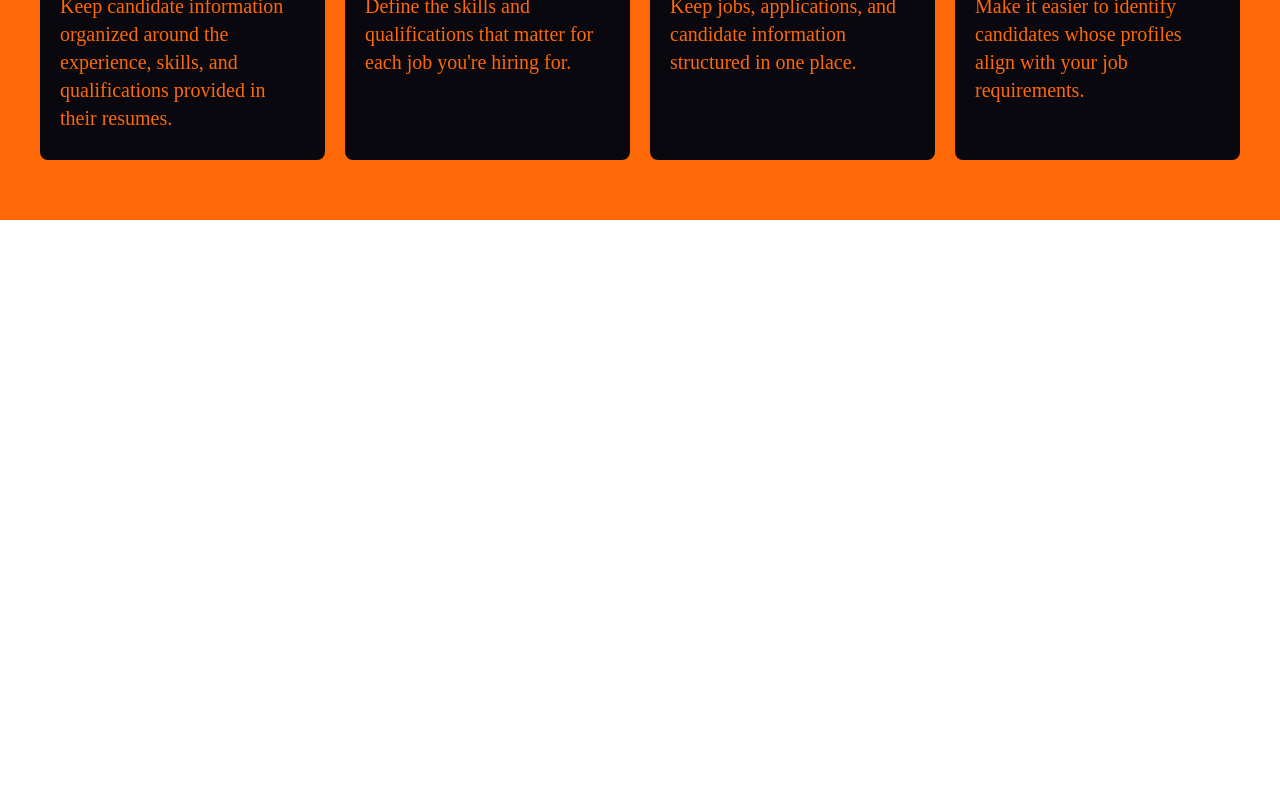
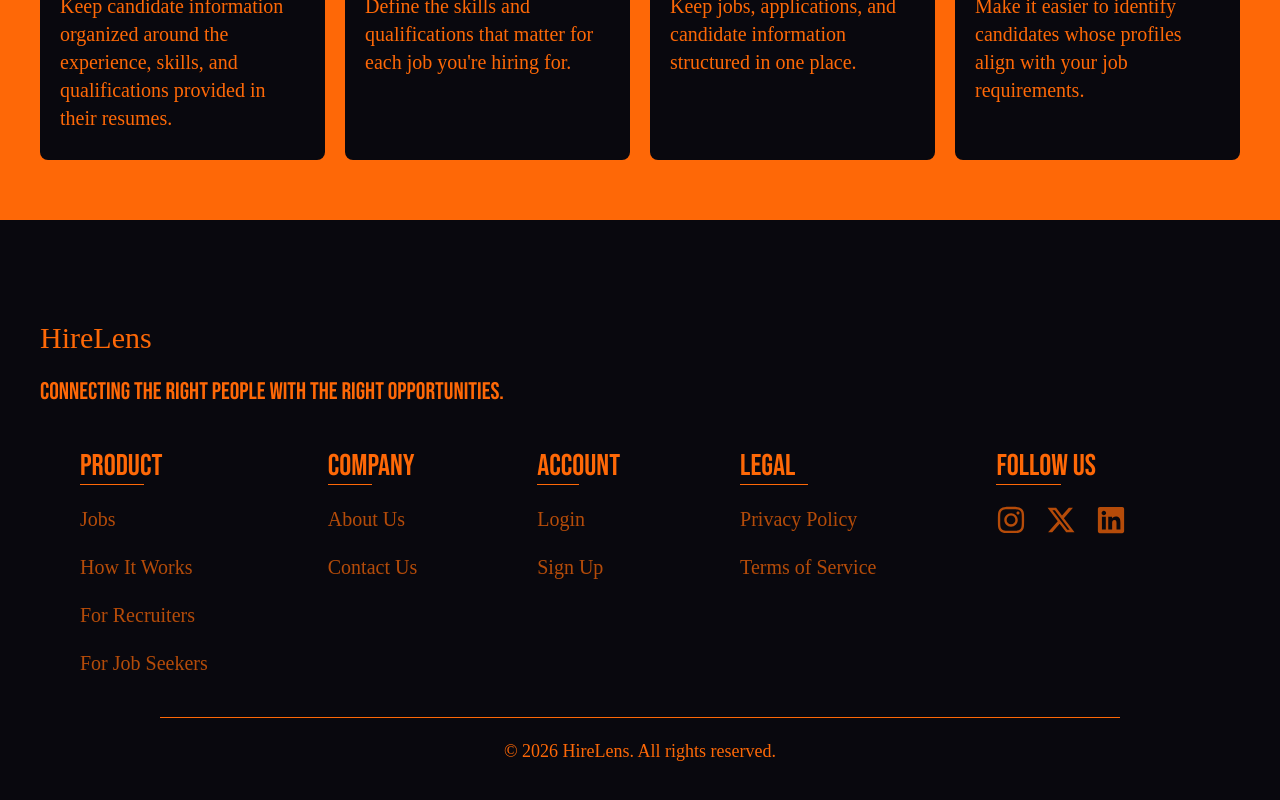
Before and after one commit to chinmay21/hiring-platform, a React (Vite) app in the folder client/: page / in a window 1280 px wide. Shown: the part 3220-4020 px from the top of the page. Before the commit the page ends 3440 px from the top, so only its background shows below. Built offline with nearby package versions, Linux system fonts and the light colour scheme; a web font is replaced by a local one.

Commit message:
Add footer section

```diff
--- a/client/index.html
+++ b/client/index.html
@@ -1,5 +1,5 @@
 <!doctype html>
-<html lang="en">
+<html lang="en" class="scroll-smooth">
   <head>
     <meta charset="UTF-8" />
     <link rel="icon" type="image/svg+xml" href="/favicon.svg" />
--- /dev/null
+++ b/client/src/components/Footer.jsx
@@ -0,0 +1,125 @@
+import React from 'react'
+import { FaInstagram } from "react-icons/fa";
+import { FaXTwitter } from "react-icons/fa6";
+import { FaLinkedin } from "react-icons/fa";
+
+
+const Footer = () => {
+  return (
+    <div className='bg-[#09080E] text-[#FE6807] py-15'>
+        {/* Container Div */}
+        <div className='py-10 px-10 space-y-5'>
+            <p className='font-rose text-3xl'>HireLens</p>
+            <p className='font-bebas text-2xl'>Connecting the right people with the right opportunities.</p>
+        </div>
+        <div className='flex gap-x-30 px-20'>
+            <div className='flex flex-col gap-5'>
+                <div className='text-3xl font-bebas'>
+                    Product
+                    <div className='h-[0.9px] w-[50%] bg-[#FE6807]'></div>
+                </div>
+                <a
+                    className='text-xl font-rose cursor-pointer hover:translate-x-5 hover:scale-120 transition-all opacity-70
+                    hover:opacity-100'
+                >
+                    Jobs
+                </a>
+                <a
+                    href='#how-it-works'
+                    className='text-xl font-rose cursor-pointer hover:translate-x-5 hover:scale-120 transition-all opacity-70
+                    hover:opacity-100'
+                >
+                    How It Works
+                </a>
+                <a
+                    className='text-xl font-rose cursor-pointer hover:translate-x-5 hover:scale-120 transition-all opacity-70
+                    hover:opacity-100'
+                >
+                    For Recruiters
+                </a>
+                <a
+                    className='text-xl font-rose cursor-pointer hover:translate-x-5 hover:scale-120 transition-all opacity-70
+                    hover:opacity-100'
+                >
+                    For Job Seekers
+                </a>
+            </div>
+            <div className='flex flex-col gap-5'>
+                <div className='text-3xl font-bebas'>
+                    Company
+                    <div className='h-[0.9px] w-[50%] bg-[#FE6807]'></div>
+                </div>
+                <a
+                    className='text-xl font-rose cursor-pointer hover:translate-x-5 hover:scale-120 transition-all opacity-70
+                    hover:opacity-100'
+                >
+                    About Us
+                </a>
+                <a
+                    className='text-xl font-rose cursor-pointer hover:translate-x-5 hover:scale-120 transition-all opacity-70
+                    hover:opacity-100'
+                >
+                    Contact Us
+                </a>
+            </div>
+            <div className='flex flex-col gap-5'>
+                <div className='text-3xl font-bebas'>
+                    Account
+                    <div className='h-[0.9px] w-[50%] bg-[#FE6807]'></div>
+                </div>
+                <a
+                    className='text-xl font-rose cursor-pointer hover:translate-x-5 hover:scale-120 transition-all opacity-70
+                    hover:opacity-100'
+                >
+                    Login
+                </a>
+                <a
+                    className='text-xl font-rose cursor-pointer hover:translate-x-5 hover:scale-120 transition-all opacity-70
+                    hover:opacity-100'
+                >
+                    Sign Up
+                </a>
+            </div>
+            <div className='flex flex-col gap-5'>
+                <div className='text-3xl font-bebas'>
+                    Legal
+                    <div className='h-[0.9px] w-[50%] bg-[#FE6807]'></div>
+                </div>
+                <a
+                    className='text-xl font-rose cursor-pointer hover:translate-x-5 hover:scale-120 transition-all opacity-70
+                    hover:opacity-100'
+                >
+                    Privacy Policy
+                </a>
+                <a
+                    className='text-xl font-rose cursor-pointer hover:translate-x-5 hover:scale-120 transition-all opacity-70
+                    hover:opacity-100'
+                >
+                    Terms of Service
+                </a>
+            </div>
+            <div className='flex flex-col gap-5'>
+                <div className='text-3xl font-bebas'>
+                    Follow Us
+                    <div className='h-[0.9px] w-[50%] bg-[#FE6807]'></div>
+                </div>
+                <div className='flex gap-5'>
+                    <a className='text-3xl cursor-pointer opacity-70 hover:opacity-100'>
+                        <FaInstagram/>
+                    </a>
+                    <a className='text-3xl cursor-pointer opacity-70 hover:opacity-100'>
+                        <FaXTwitter/>
+                    </a>
+                    <a className='text-3xl cursor-pointer opacity-70 hover:opacity-100'>
+                        <FaLinkedin/>
+                    </a>
+                </div>
+            </div>
+        </div>
+        <div className='h-[0.5px] w-[75%] mx-auto mt-10 bg-[#FE6807]'></div>
+        <div className='text-[#FE6807] w-fit mx-auto py-5 font-rose text-lg'>© 2026 HireLens. All rights reserved.</div>
+    </div>
+  )
+}
+
+export default Footer
--- a/client/src/pages/Home.jsx
+++ b/client/src/pages/Home.jsx
@@ -1,5 +1,6 @@
 import React from 'react'
 import Navbar from '../components/Navbar'
+import Footer from '../components/Footer';
 import { FaArrowRight } from "react-icons/fa";
 
 const Home = () => {
@@ -44,7 +45,7 @@ const Home = () => {
           </p>
         </div>
         {/* How It Works Section */}
-        <div className='min-h-150 py-15 bg-[#FE6807] text-[#09080E]'>
+        <div id='how-it-works' className='min-h-150 py-15 bg-[#FE6807] text-[#09080E]'>
           <div>
             <p className='font-rose font-bold text-5xl w-fit mx-auto'>How HireLens Works</p>
             <p className='font-rose font-bold text-3xl mt-15 w-fit mx-auto'>From resume to relevant opportunity, HireLens keeps the process simple.</p>
@@ -122,7 +123,7 @@ const Home = () => {
             >
               <p className='font-bebas text-3xl'>
                 Resume-Based Profiles
-                <div className='bg-[#FE6807] scale-x-0 h-1 w-[75%] group-hover:scale-x-100 origin-left transition-all ease-in duration-150'></div>
+                <span className='bg-[#FE6807] scale-x-0 h-1 w-[75%] block group-hover:scale-x-100 origin-left transition-all ease-in duration-150'></span>
               </p>
               <p className='font-rose text-xl'>Keep candidate information organized around the experience, skills, and qualifications provided in their resumes.</p>
             </div>
@@ -132,7 +133,7 @@ const Home = () => {
             >
               <p className='font-bebas text-3xl'>
                 Requirement-Focused
-                <div className='bg-[#FE6807] scale-x-0 h-1 w-[75%] group-hover:scale-x-100 origin-left transition-all ease-in duration-150'></div>
+                <span className='bg-[#FE6807] scale-x-0 h-1 w-[75%] block group-hover:scale-x-100 origin-left transition-all ease-in duration-150'></span>
               </p>
               <p className='font-rose text-xl'>Define the skills and qualifications that matter for each job you're hiring for.</p>
             </div>
@@ -142,7 +143,7 @@ const Home = () => {
             >
               <p className='font-bebas text-3xl'>
                 Organized Applications
-                <div className='bg-[#FE6807] scale-x-0 h-1 w-[75%] group-hover:scale-x-100 origin-left transition-all ease-in duration-150'></div>
+                <span className='bg-[#FE6807] scale-x-0 h-1 w-[75%] block group-hover:scale-x-100 origin-left transition-all ease-in duration-150'></span>
               </p>
               <p className='font-rose text-xl'>Keep jobs, applications, and candidate information structured in one place.</p>
             </div>
@@ -152,13 +153,14 @@ const Home = () => {
             >
               <p className='font-bebas text-3xl'>
                 Relevant Matches
-                <div className='bg-[#FE6807] scale-x-0 h-1 w-[75%] group-hover:scale-x-100 origin-left transition-all ease-in duration-150'></div>
+                <span className='bg-[#FE6807] scale-x-0 h-1 w-[75%] block group-hover:scale-x-100 origin-left transition-all ease-in duration-150'></span>
               </p>
               <p className='font-rose text-xl'>Make it easier to identify candidates whose profiles align with your job requirements.</p>
             </div>
           </div>
         </div>
       </div>
+      <Footer/>
     </>
   )
 }
```
